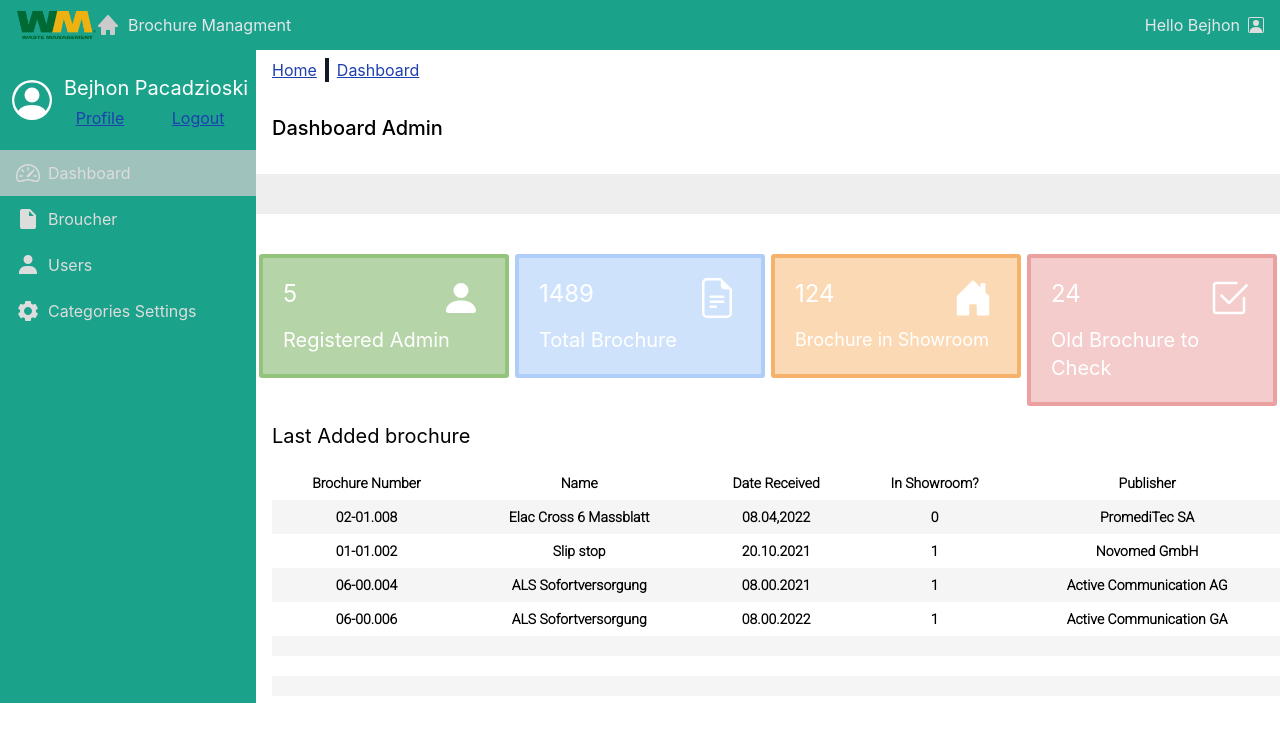
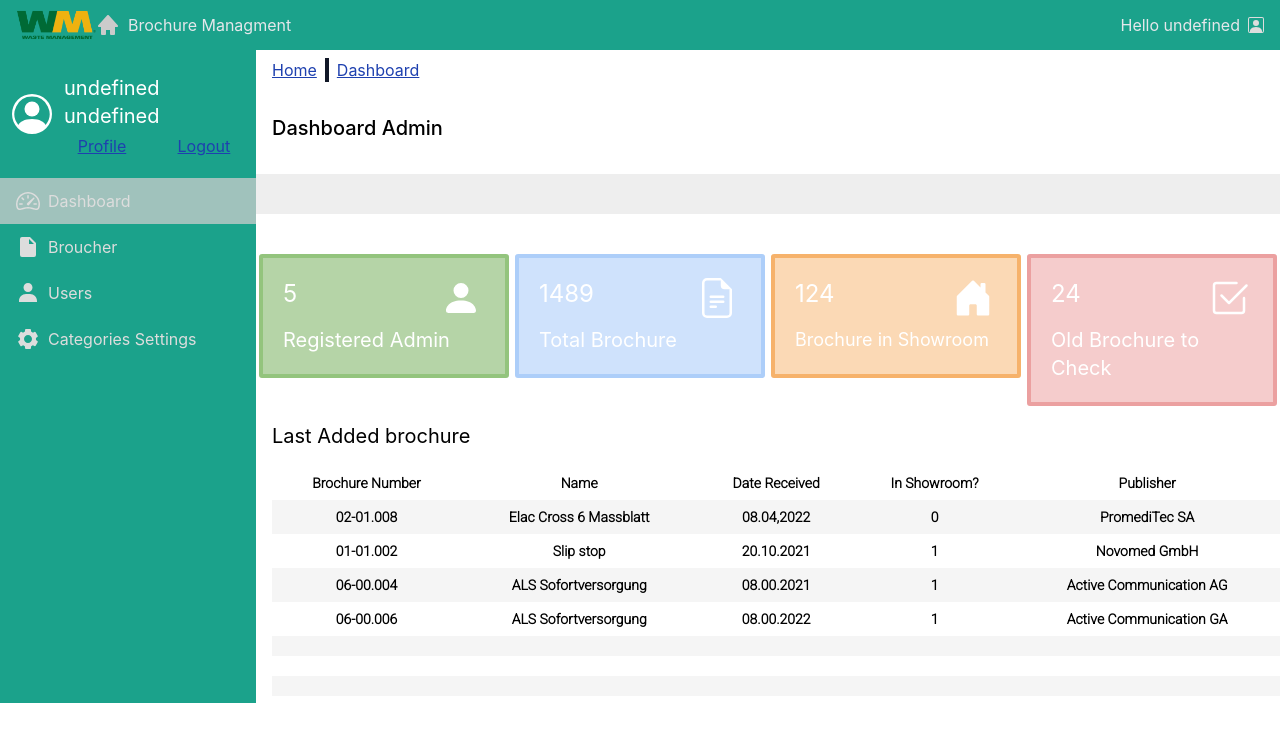
Before and after one commit to bliynk/englishch, a React (Create React App) app in the folder frontend/: page /dashboard in a window 1280 px wide. Shown: the top 742 px of the page. Built offline with nearby package versions, Linux system fonts and the light colour scheme; sample sign-in values are in the browser's storage.

Commit message:
minor fixes and name integarted and logout api

```diff
--- a/frontend/src/Components/Dashboard/Dashboard.jsx
+++ b/frontend/src/Components/Dashboard/Dashboard.jsx
@@ -9,6 +9,9 @@ import Notifications from "../../notifications/notifications";
 export default function Dashboard() {
 
   let navigate=useNavigate();
+
+
+
 
   useEffect(()=>{
     let checkAuth=sessionStorage.getItem('token');
@@ -100,7 +103,7 @@ export default function Dashboard() {
           </div>
           <div>
             <div className="flex items-center">
-              <span className="text-gray-200 mr-2">Hello Bejhon</span>
+              <span className="text-gray-200 mr-2">{JSON.parse(sessionStorage.getItem('authData'))?"Hello "+ JSON.parse(sessionStorage.getItem('authData')).first_name:""}</span>
               <svg
                 xmlns="http://www.w3.org/2000/svg"
                 width="16"
@@ -138,7 +141,7 @@ export default function Dashboard() {
             </div>
             <div>
               <div className="flex flex-col">
-                <h3 className="text-white ml-3 text-xl">Bejhon Pacadzioski</h3>
+                <h3 className="text-white ml-3 text-xl">{JSON.parse(sessionStorage.getItem('authData'))? JSON.parse(sessionStorage.getItem('authData')).first_name+' '+JSON.parse(sessionStorage.getItem('authData')).last_name:""}</h3>
                 <div className="flex items-center justify-around mt-2">
                   <h6 className="text-blue-800 underline cursor-pointer">
                     Profile
```
Also changed, not shown: 1 other file (tests, documents, lock files or other folders).
